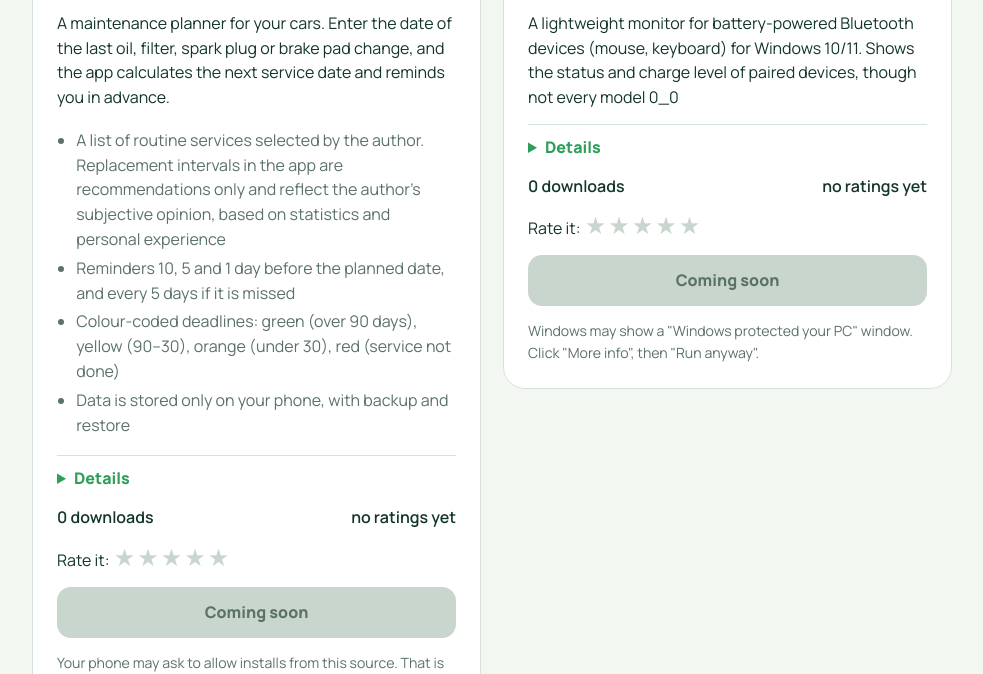
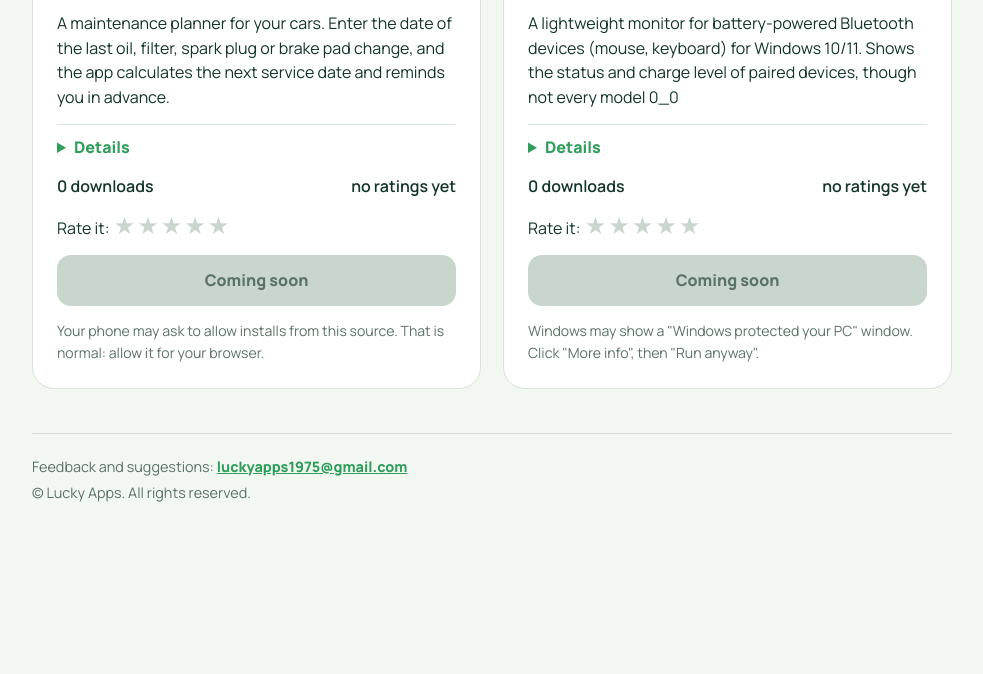
Before and after one commit to luckyappsdev/luckyappsdev.github.io, a plain HTML site: page index.html in a window 1280 px wide. Shown: the part 426-1100 px from the top of the page, without its empty margins (148-1131 px from the left). After the commit the page ends 982 px from the top, so only its background shows below. Drawn offline with Linux system fonts and the light colour scheme; a web font is replaced by a local one.

Commit message:
Add files via upload

```diff
--- a/index.html
+++ b/index.html
@@ -32,7 +32,7 @@ h2{font-family:Unbounded,Manrope,sans-serif;font-weight:500;font-size:1.2rem;mar
 .tag.plat{background:#e8eef0;color:var(--ink)}
 .tag.dev{background:#fdf3d0;color:#8a6a00}
 .desc{margin:0}
-ul.feat{margin:0;padding-left:1.2em;color:var(--muted)}
+ul.feat{margin:10px 0 0;padding-left:1.2em;color:var(--muted)}
 ul.feat li{margin:4px 0}
 details{border-top:1px solid var(--line);padding-top:10px}
 summary{cursor:pointer;font-weight:800;color:var(--green)}
@@ -84,21 +84,23 @@ var APPS = [
     },
     feat: {
       ru: [
-        "Подобранный автором перечень регламентных работ. Сроки замены в приложении носят рекомендательный характер и отражают субъективное мнение автора, основанное на статистике и собственном опыте",
+        "Подобранный автором перечень регламентных работ. Сроки замены в приложении носят рекомендательный характер и отражают субъективное мнение автора, основанное на статистике и собственном опыте, однако не являются заменой руководства по эксплуатации",
+        "Можно вести до 5 автомобилей",
         "Напоминания за 10, 5 и 1 день до запланированного срока, а при его пропуске — через каждые 5 дней",
         "Цветовая индикация приближения обслуживания: зелёный (больше 90 дней), жёлтый (90–30), оранжевый (меньше 30), красный (обслуживание не выполнено)",
         "Данные хранятся только на вашем телефоне, есть возможность резервирования данных"
       ],
       en: [
-        "A list of routine services selected by the author. Replacement intervals in the app are recommendations only and reflect the author's subjective opinion, based on statistics and personal experience",
+        "A list of routine services selected by the author. Replacement intervals in the app are recommendations only and reflect the author's subjective opinion, based on statistics and personal experience, but are not a substitute for the vehicle's owner's manual",
+        "Up to 5 cars can be tracked",
         "Reminders 10, 5 and 1 day before the planned date, and every 5 days if it is missed",
         "Colour-coded deadlines: green (over 90 days), yellow (90–30), orange (under 30), red (service not done)",
         "Data is stored only on your phone, with backup and restore"
       ]
     },
     more: {
-      ru: ["Можно вести до 5 автомобилей.", "Создано при помощи AI (ChatGPT, Kimi 2.6 Adagio, Claude Sonnet) и при полном отсутствии знаний по программированию."],
-      en: ["You can track up to 5 cars.", "Made with AI (ChatGPT, Kimi 2.6 Adagio, Claude Sonnet) and with no programming knowledge at all."]
+      ru: ["Создано при помощи AI (ChatGPT, Kimi 2.6 Adagio, Claude Sonnet) и при полном отсутствии знаний по программированию."],
+      en: ["Made with AI (ChatGPT, Kimi 2.6 Adagio, Claude Sonnet) and with no programming knowledge at all."]
     }
   },
   {
@@ -170,10 +172,10 @@ function render() {
     var stars = "";
     for (var i = 1; i <= 5; i++) stars += '<button type="button" data-a="' + a.id + '" data-s="' + i + '" class="' + (avg && i <= Math.round(avg) ? "on" : "") + '" aria-label="' + i + '">★</button>';
     var feat = a.feat[lang].length ? '<ul class="feat">' + a.feat[lang].map(function (f) { return "<li>" + esc(f) + "</li>"; }).join("") + "</ul>" : "";
-    var more = '<details data-a="' + a.id + '"' + (openIds.indexOf(a.id) > -1 ? " open" : "") + '><summary>' + T.more + '</summary>' + a.more[lang].map(function (p) { return "<p>" + esc(p) + "</p>"; }).join("") + '</details>';
+    var more = '<details data-a="' + a.id + '"' + (openIds.indexOf(a.id) > -1 ? " open" : "") + '><summary>' + T.more + '</summary>' + feat + a.more[lang].map(function (p) { return "<p>" + esc(p) + "</p>"; }).join("") + '</details>';
     card.innerHTML =
       '<div class="top"><img class="icon' + (a.round ? " round" : "") + '" src="' + a.icon + '" alt=""><div><h2></h2><span class="tag plat">' + (a.platform === "android" ? "Android" : "Windows") + '</span> <span class="tag ' + a.status + '">' + T[a.status] + '</span></div></div>' +
-      '<p class="desc"></p>' + feat + more +
+      '<p class="desc"></p>' + more +
       '<div class="meta"><span>' + st.downloads + ' ' + T.downloads + '</span><span>' + (avg ? "★ " + avg + " (" + st.votes + ")" : T.none) + '</span></div>' +
       '<div class="stars"><span>' + T.rate + '</span> ' + stars + '</div>' +
       '<a class="dl" data-a="' + a.id + '" ' + (a.file ? 'href="' + a.file + '"' : 'aria-disabled="true"') + '>' + (a.file ? T["dl_" + a.platform] : T.soon) + '</a>' +
```
